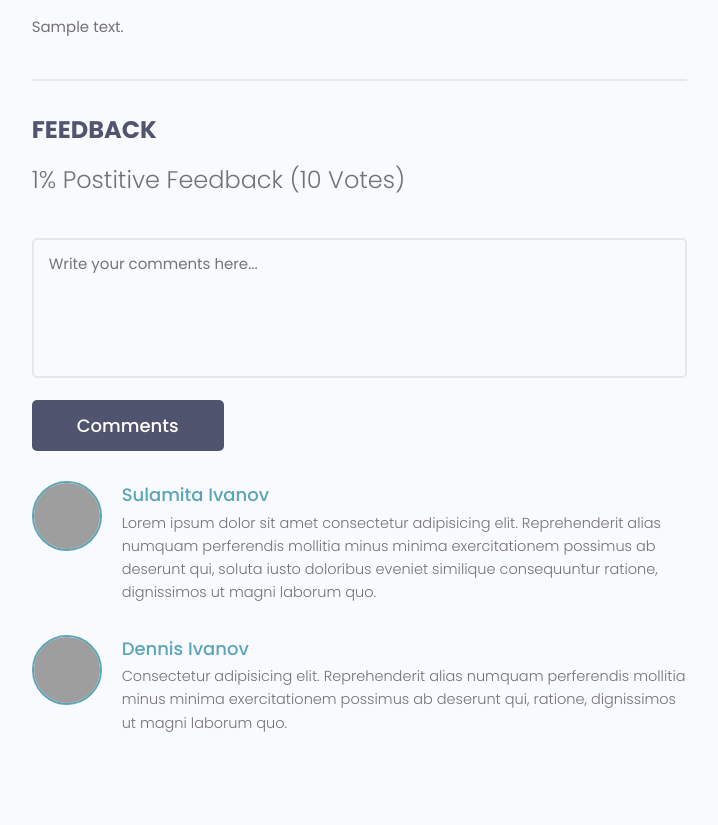
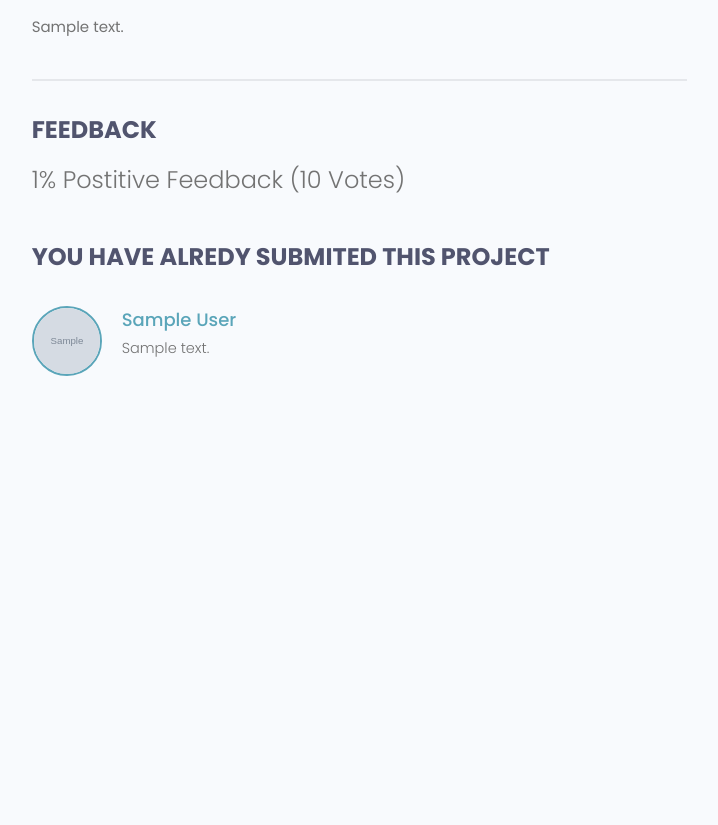
Before and after one commit to mottodor/devserch-django, a Django app: page /projects/project/00000000-0000-0000-0000-000000000001/ in a window 1280 px wide. Shown: the part 696-1521 px from the top of the page, without its empty margins (465-1183 px from the left). After the commit the page ends 1072 px from the top, so only its background shows below. Run offline with Django 4.2, Linux system fonts and the light colour scheme; a user stored in the database is signed in; tables that the repository leaves empty hold one stand-in row (values such as "Sample post"); grey boxes marked "Sample" are stand-in pictures; some libraries are stand-ins or nearby versions; grey boxes are pictures that could not be loaded.

Commit message:
Add feedback for projects feature and add some sample projects

```diff
--- a/projects/forms.py
+++ b/projects/forms.py
@@ -1,6 +1,6 @@
 from django.forms import ModelForm
 from django import forms
-from .models import Project
+from .models import Project, Review
 
 
 class ProjectForm(ModelForm):
@@ -16,3 +16,18 @@ class ProjectForm(ModelForm):
         super(ProjectForm, self).__init__(*args, **kwargs)
         for field in self.fields.values():
             field.widget.attrs.update({'class': 'input'})
+
+
+class ReviewForm(ModelForm):
+    class Meta:
+        model = Review
+        fields = ['value', 'body']
+        labels = {
+            'value': 'Place your vote',
+            'body': 'Add a comment with your vote'
+        }
+
+    def __init__(self, *args, **kwargs):
+        super(ReviewForm, self).__init__(*args, **kwargs)
+        for field in self.fields.values():
+            field.widget.attrs.update({'class': 'input'})
--- a/projects/models.py
+++ b/projects/models.py
@@ -22,6 +22,26 @@ class Project(models.Model):
     def __str__(self) -> str:
         return self.title
 
+    class Meta:
+        # Reverse ordering with '-'
+        ordering = ['-vote_ratio', '-vote_total', 'title']
+
+    @property
+    def gerVoteCount(self):
+        reviews = self.review_set.all()
+        upVotes = reviews.filter(value='up').count()
+        totalVotes = reviews.count()
+        ratio = upVotes / totalVotes * 100
+
+        self.vote_total = totalVotes
+        self.vote_ratio = ratio
+        self.save()
+
+    @property
+    def reviewers(self):
+        queryset = self.review_set.all().values_list('owner__id', flat=True)
+        return queryset
+
 
 class Review(models.Model):
     VOTE_TYPE = (
@@ -29,7 +49,7 @@ class Review(models.Model):
         ('down', 'Down Vote')
     )
 
-    # owner = ...
+    owner = models.ForeignKey(Profile, on_delete=models.CASCADE, null=True)
     project = models.ForeignKey(Project, on_delete=models.CASCADE)
     body = models.TextField(null=True, blank=True)
     value = models.CharField(max_length=200, choices=VOTE_TYPE)
@@ -37,8 +57,12 @@ class Review(models.Model):
     id = models.UUIDField(default=uuid.uuid4, unique=True, primary_key=True,
                           editable=False)
 
+    class Meta:
+        unique_together = [['owner', 'project']]
+        ordering = ['-created']
+
     def __str__(self) -> str:
-        return self.value
+        return f'{self.project.title} - {self.get_value_display()} - {self.owner.name}'
 
 
 class Tag(models.Model):
--- a/projects/templates/projects/single-project.html
+++ b/projects/templates/projects/single-project.html
@@ -39,47 +39,43 @@
         <h5 class="project--rating">
             {{ project.vote_ratio }}% Postitive Feedback ({{ project.vote_total }} Vote{{ project.vote_total|pluralize:'s' }})
         </h5>
-        <form class="form" action="#" method="POST">
-            <!-- Textarea -->
+        {% if request.user.profile.id in project.reviewers %}
+            <h3 class="singleProject__subtitle">You have alredy submited this project</h3>
+        {% elif request.user.profile == project.owner %}
+            <h3 class="singleProject__subtitle">You can't vote for your own project</h3>
+        {% elif request.user.is_authenticated %}
+            <form class="form" action="{% url 'project' project.id %}" method="POST">
+                {% csrf_token %}
+                {% for field in form %}
                     <div class="form__field">
-                <label for="formInput#textarea">Comments:</label>
-                <textarea class="input input--textarea"
-                          name="message"
-                          id="formInput#textarea"
-                          placeholder="Write your comments here..."></textarea>
+                        <label for="formInput#textarea">{{ field.label }}</label>
+                        {{ field }}
                     </div>
+                {% endfor %}
                 <input class="btn btn--sub btn--lg" type="submit" value="Comments" />
             </form>
+        {% else %}
+            <a href="{% url 'login' %}?next={{ request.path }}">Please login to leave you comment</a>
+        {% endif %}
         <div class="commentList">
+            {% for review in project.review_set.all %}
+                {% if review.body %}
                     <div class="comment">
                         <a href="#">
                             <img class="avatar avatar--md"
-                         src="https://pbs.twimg.com/profile_images/1335382240931368961/b3wSZKj4_400x400.jpg"
+                                 src="{{ review.owner.profile_image.url }}"
                                  alt="user"/>
                         </a>
                         <div class="comment__details">
-                    <a href="#" class="comment__author">Sulamita Ivanov</a>
+                            <a href="{% url 'user-profile' review.owner.id %}"
+                               class="comment__author">{{ review.owner.name }}</a>
                             <p class="comment__info">
-                        Lorem ipsum dolor sit amet consectetur adipisicing elit. Reprehenderit alias numquam perferendis
-                        mollitia minus minima exercitationem possimus ab deserunt qui, soluta iusto doloribus eveniet
-                        similique consequuntur ratione, dignissimos ut magni laborum quo.
+                                {{ review.body|linebreaksbr }}
                             </p>
                         </div>
                     </div>
-            <div class="comment">
-                <a href="#">
-                    <img class="avatar avatar--md"
-                         src="https://avatars.githubusercontent.com/u/33843378"
-                         alt="user"/>
-                </a>
-                <div class="comment__details">
-                    <a href="#" class="comment__author">Dennis Ivanov</a>
-                    <p class="comment__info">
-                        Consectetur adipisicing elit. Reprehenderit alias numquam perferendis mollitia minus minima
-                        exercitationem possimus ab deserunt qui, ratione, dignissimos ut magni laborum quo.
-                    </p>
-                </div>
-            </div>
+                {% endif %}
+            {% endfor %}
         </div>
     </div>
 </div>
--- a/projects/views.py
+++ b/projects/views.py
@@ -3,7 +3,7 @@ from django.contrib.auth.decorators import login_required
 from django.contrib import messages
 
 from .models import Project
-from .forms import ProjectForm
+from .forms import ProjectForm, ReviewForm
 from .utils import searchProject, paginateProject
 
 
@@ -18,7 +18,20 @@ def projects(request):
 
 def project(request, pk):
     project = Project.objects.get(id=pk)
-    context = {'project': project}
+    form = ReviewForm()
+
+    if request.method == 'POST':
+        form = ReviewForm(request.POST)
+        review = form.save(commit=False)
+        review.project = project
+        review.owner = request.user.profile
+        review.save()
+
+        project.gerVoteCount
+
+        messages.success(request, 'Your review was successfuly submited')
+        return redirect('project', pk=project.id)
+    context = {'project': project, 'form': form}
     return render(request, 'projects/single-project.html', context)
 
 
--- a/users/templates/users/login-register.html
+++ b/users/templates/users/login-register.html
@@ -52,7 +52,7 @@
                         Hello Developer, Welcome Back!
                     </p>
                 </div>
-                <form action="{% url 'login' %}" method="POST">
+                <form action="" method="POST">
                     {% csrf_token %}
                     <!-- Input:Email -->
                     <div class="form__field">
--- a/users/views.py
+++ b/users/views.py
@@ -45,7 +45,7 @@ def loginUser(request):
 
         if user is not None:
             login(request, user)
-            return redirect('profiles')
+            return redirect(request.GET['next'] if 'next' in request.GET else 'account')
         else:
             messages.error(request, 'User name or password is not correct')
     return render(request, 'users/login-register.html', context)
```
Also changed, not shown: static/images/online_classes.png (added), static/images/profiles/cody.jpg (added), static/images/spa_massage.png (added), static/images/to_joy.png (added). Lines whose indentation alone changed are shown as unchanged.
